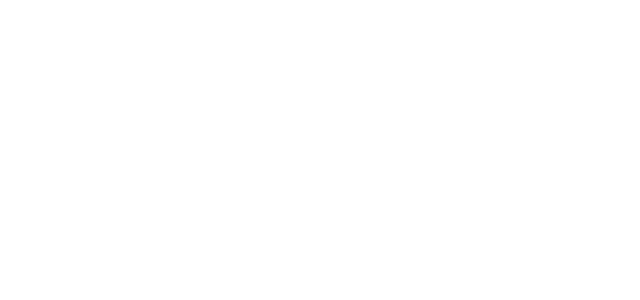
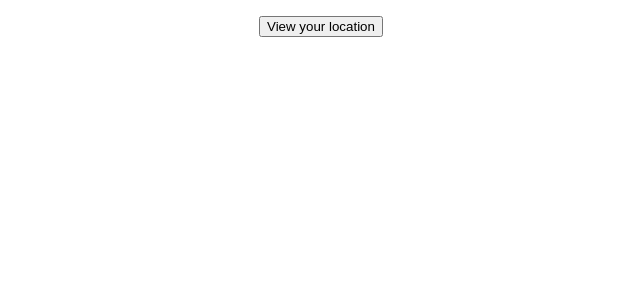
Before and after one commit to haingocvu/LearnHtml2022, a React (Create React App) app: page /location in a window 1280 px wide. Before the commit this address had no page. Shown: the top 300 px of the page, without its empty margins (281-921 px from the left). Built offline with nearby package versions, Linux system fonts and the light colour scheme.

Commit message:
location

```diff
--- a/src/components/App.js
+++ b/src/components/App.js
@@ -23,6 +23,7 @@
 import Canvas from 'src/pages/canvas/Canvas';
 import Svg from 'src/pages/svg/Svg';
 import Video from 'src/pages/video/Video';
+import Location from 'src/pages/location/Location';
 
 function App() {
   return (
@@ -48,6 +49,7 @@
         <Route path="/canvas" element={<Canvas />} />
         <Route path="/svg" element={<Svg />} />
         <Route path="/video" element={<Video />} />
+        <Route path="/location" element={<Location />} />
       </Routes>
     </Router>
   );
--- /dev/null
+++ b/src/pages/location/Location.jsx
@@ -0,0 +1,26 @@
+import React from 'react';
+
+function Location() {
+  const showLocation = (location) => {
+    const x = document.getElementById('demo');
+    x.innerHTML = `lat: ${location.coords.latitude}.
+    long: ${location.coords.longitude}
+    `;
+  };
+  const findLocation = () => {
+    const x = document.getElementById('demo');
+    if (navigator.geolocation) {
+      navigator.geolocation.getCurrentPosition(showLocation);
+    } else {
+      x.innerHTML = 'Geolocation is not supported by this browser.';
+    }
+  };
+  return (
+    <div>
+      <p id="demo" />
+      <button onClick={findLocation}>View your location</button>
+    </div>
+  );
+}
+
+export default Location;
```
